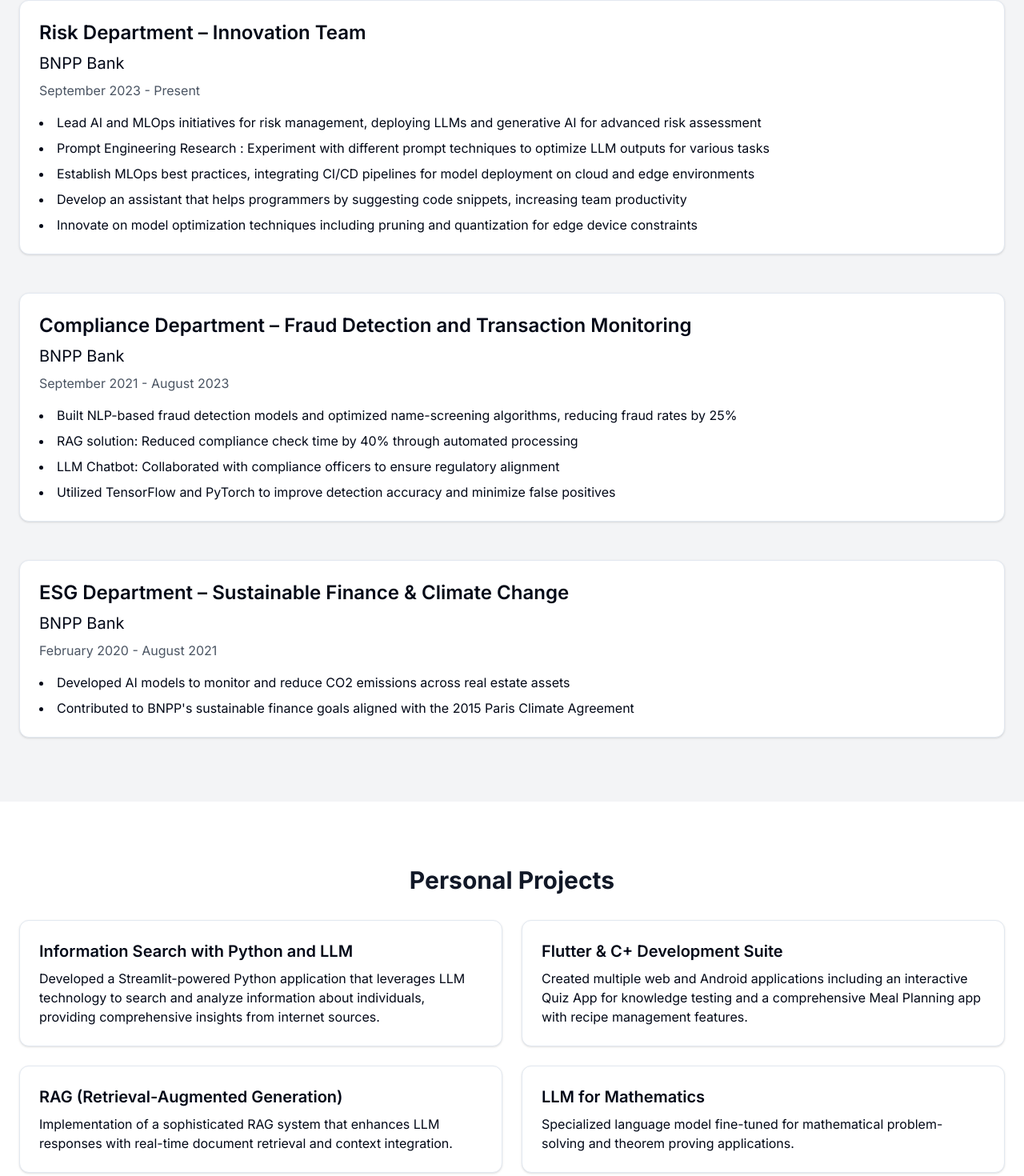
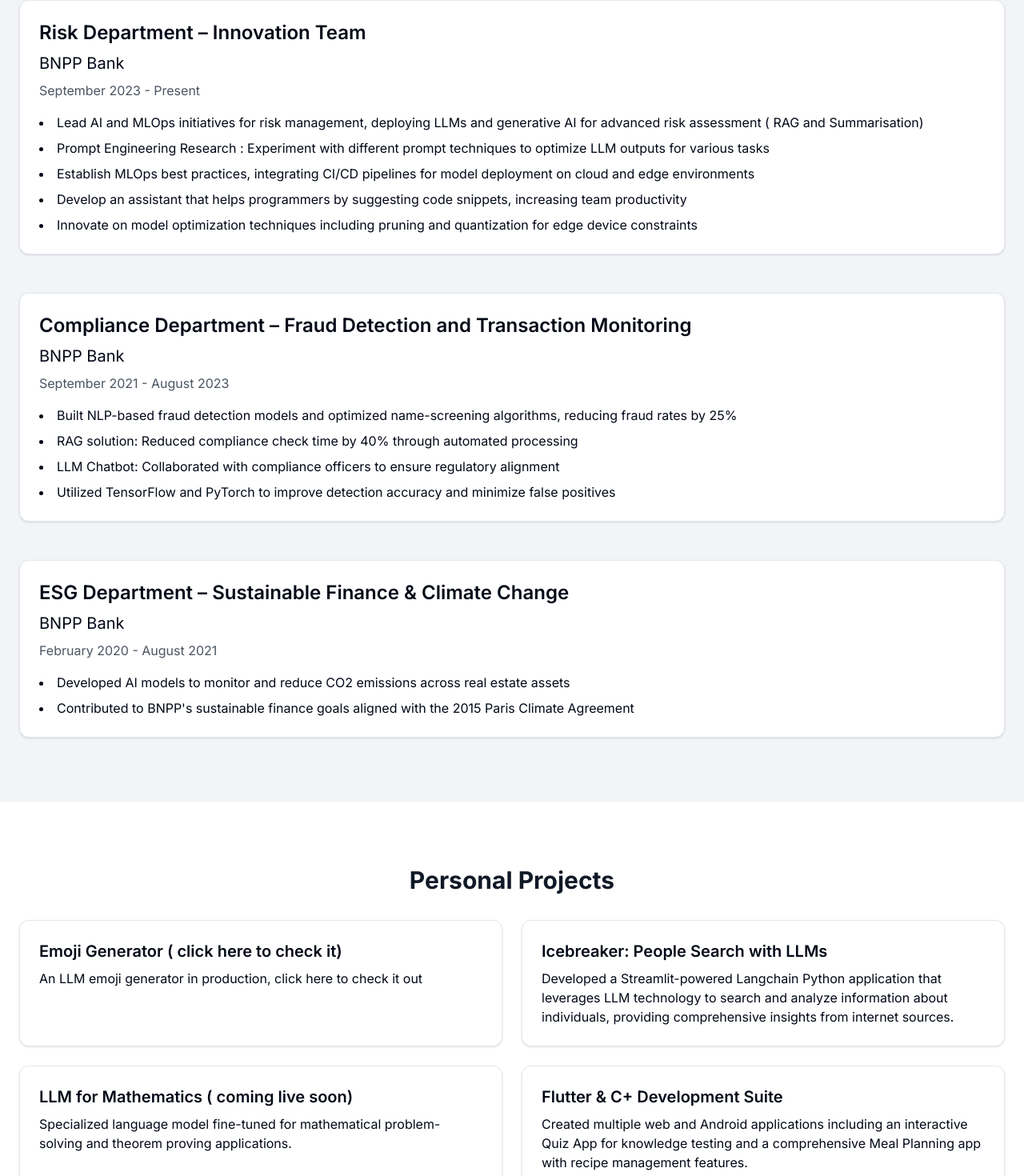
Before and after one commit to alaeddine-abbagh/my_portfolio, a Next.js app: page / in a window 1280 px wide. Shown: the part 1736-3206 px from the top of the page at 80% size. Built offline with nearby package versions, Linux system fonts and the light colour scheme.

Commit message:
small modif

```diff
--- a/app/page.tsx
+++ b/app/page.tsx
@@ -192,7 +192,7 @@
                 company: "BNPP Bank",
                 date: "September 2023 - Present",
                 responsibilities: [
-                  "Lead AI and MLOps initiatives for risk management, deploying LLMs and generative AI for advanced risk assessment",
+                  "Lead AI and MLOps initiatives for risk management, deploying LLMs and generative AI for advanced risk assessment ( RAG and Summarisation)",
                   "Prompt Engineering Research : Experiment with different prompt techniques to optimize LLM outputs for various tasks",
                   "Establish MLOps best practices, integrating CI/CD pipelines for model deployment on cloud and edge environments",
                   "Develop an assistant that helps programmers by suggesting code snippets, increasing team productivity",
@@ -241,9 +241,18 @@
           <h2 className="text-3xl font-bold mb-8 text-center">Personal Projects</h2>
           <div className="grid grid-cols-1 md:grid-cols-2 gap-6">
             {[
+
+{
+  title: "Emoji Generator ( click here to check it)",
+  description: "An LLM emoji generator in production, click here to check it out"
+},
               {
-                title: "Information Search with Python and LLM",
-                description: "Developed a Streamlit-powered Python application that leverages LLM technology to search and analyze information about individuals, providing comprehensive insights from internet sources."
+                title: "Icebreaker: People Search with LLMs",
+                description: "Developed a Streamlit-powered Langchain Python application that leverages LLM technology to search and analyze information about individuals, providing comprehensive insights from internet sources."
+              },
+              {
+                title: "LLM for Mathematics ( coming live soon)",
+                description: "Specialized language model fine-tuned for mathematical problem-solving and theorem proving applications."
               },
               {
                 title: "Flutter & C+ Development Suite",
@@ -251,20 +260,14 @@
               },
               {
                 title: "RAG (Retrieval-Augmented Generation)",
-                description: "Implementation of a sophisticated RAG system that enhances LLM responses with real-time document retrieval and context integration."
+                description: "Implementation of a RAG system that enhances LLM responses with real-time document retrieval and context integration."
               },
-              {
-                title: "LLM for Mathematics",
-                description: "Specialized language model fine-tuned for mathematical problem-solving and theorem proving applications."
-              },
+
               {
                 title: "LLM Fine Tuning",
                 description: "Advanced techniques for customizing large language models to specific domains while maintaining efficiency and performance."
-              },
-              {
-                title: "Emoji Generator",
-                description: "An AI-powered tool that generates custom emojis based on text descriptions, leveraging deep learning for creative expression."
               }
+
             ].map((project, index) => (
               <Card key={index} className="p-6 hover-card">
                 <h3 className="text-xl font-semibold mb-2">{project.title}</h3>
@@ -338,7 +341,9 @@
               The R Programming Environment (Coursera)
             </div>
             <div className="text-lg">
+              <Link href="https://www.coursera.org/learn/financial-risk-management-with-r" target="_blank" className="text-blue-600 dark:text-blue-400 hover:underline">
               Financial Risk Management with R
+              </Link>
             </div>
             <div className="text-lg">
               <Link href="https://www.coursera.org/specializations/deep-learning" target="_blank" className="text-blue-600 dark:text-blue-400 hover:underline">
```
